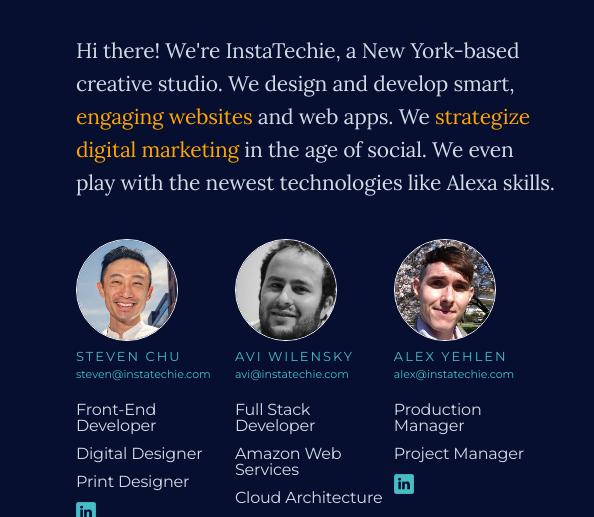
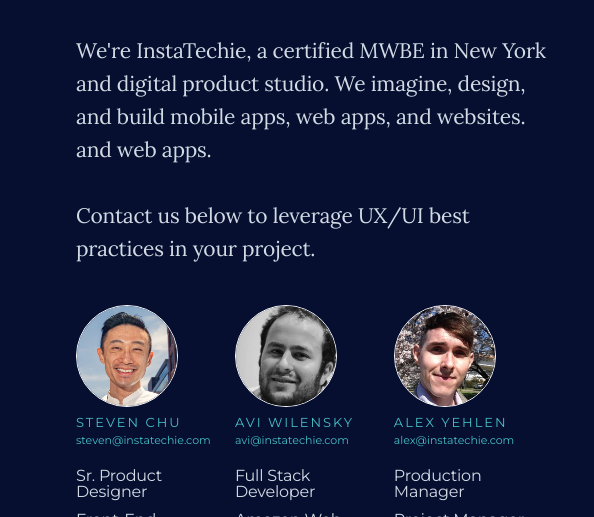
Before and after one commit to instatechie/instatechie.github.io, a plain HTML site: page index.html in a window 1280 px wide. Shown: the part 283-800 px from the top of the page, 644-1238 px from the left. Drawn offline with Linux system fonts and the light colour scheme.

Commit message:
2021 bio updates

```diff
--- a/index.html
+++ b/index.html
@@ -79,7 +79,7 @@
 
 			<div class="instatechie-bio">
 
-				<p>Hi there! We're InstaTechie, a New York-based creative studio. We design and develop smart, <em>engaging websites</em> and web apps. We <em>strategize digital marketing</em> in the age of social. We even play with the newest technologies like Alexa skills.</p>
+				<p>We're InstaTechie, a certified MWBE in New York and digital product studio. We imagine, design, and build mobile apps, web apps, and websites. and web apps. <br><br>Contact us below to leverage UX/UI best practices in your project.</p>
 
 			</div>
 
@@ -92,9 +92,9 @@
 					</a>
 
 					<ul>
-					  <li>Front-End Developer</li>
-						<li>Digital Designer</li>
-						<li>Print Designer</li>
+					  <li>Sr. Product Designer</li>
+						<li>Front-End Developer</li>
+						<li>D2C Communications Strategy</li>
 						<li><a href="//linkedin.com/in/stevenchu/" target="_blank"><img class="linkedin" src="images/linkedin-logo.png"></a></li>
 					</ul>
 
@@ -134,7 +134,7 @@
 
 			</div>
 
-			  <a href="mailto:hello@instatechie.com&subject=Project%20Inquiry" class="btn-dark">Contact Us</a>
+			  <a href="mailto:hello@instatechie.com&subject=Project%20Inquiry" class="btn-dark">Let's Work Together</a>
 				<small>and let's start talking about how we can make your next project great.</small>
 
 
```
